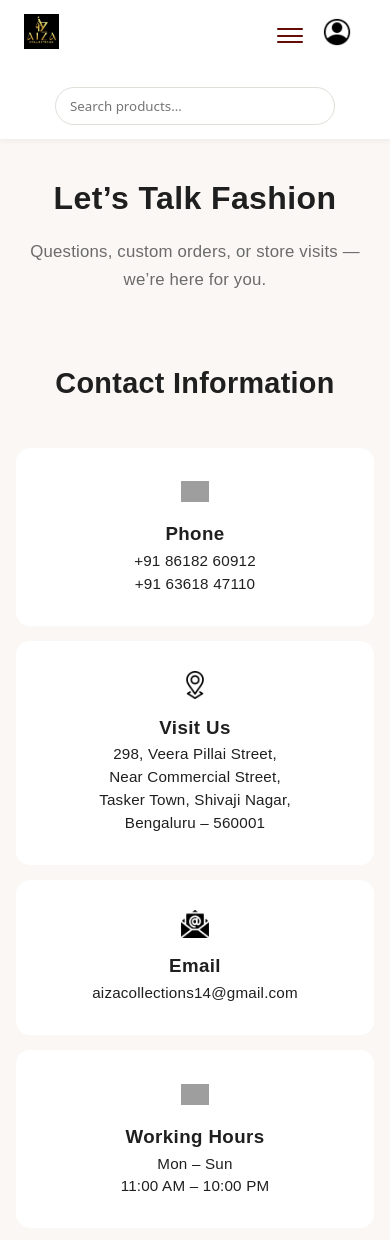
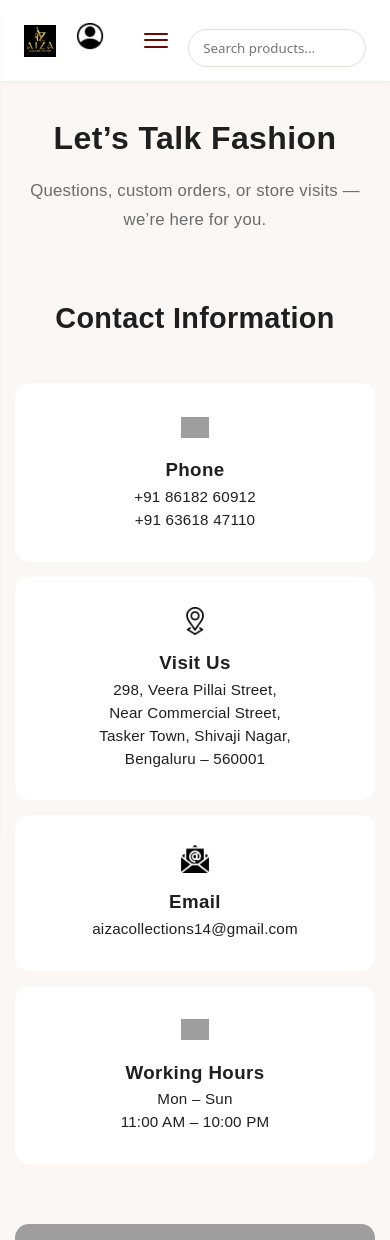
Before and after one commit to nidhi912git/Aiza-Collections-Final, a PHP site: page /aiza-collections-final/pages/contact.php in a window 390 px wide. Shown: the top 1240 px of the page. Run offline with PHP 8.4, Linux system fonts and the light colour scheme; grey boxes are pictures that could not be loaded.

Commit message:
chore: fixed horizontal overflow on mobile header and upgraded menu to filter pane

```diff
--- a/css/style.css
+++ b/css/style.css
@@ -3550,39 +3550,65 @@ body.admin-page footer {
 }
 
 @media (max-width: 991px) {
-  /* Header & Navigation */
+  /* 1. CRITICAL OVERFLOW FIXES */
+  html, body {
+    overflow-x: hidden !important;
+    width: 100%;
+    max-width: 100vw;
+    position: relative;
+    margin: 0;
+    padding: 0;
+  }
+
+  *, *::before, *::after {
+    box-sizing: border-box !important;
+  }
+
+  /* 2. Header & Navigation */
   header {
+    display: flex;
     flex-wrap: wrap;
-    padding: 0.8rem 1rem;
+    align-items: center;
+    justify-content: space-between;
+    padding: 10px 15px;
     position: sticky;
     top: 0;
+    width: 100%;
+    max-width: 100vw;
+    background: var(--card);
+    z-index: 1000;
   }
 
   header img.logo {
-    height: 35px; /* Slightly smaller logo for mobile */
+    height: 32px;
   }
 
   .shop-name {
-    display: none; /* Hide heavy text banner */
+    display: none;
   }
 
   header > a {
-    flex: 1; /* Pushes the next items to right */
+    order: 1;
+    display: flex;
+    align-items: center;
   }
 
   .account-menu {
-    margin-right: 15px;
+    order: 2;
+    margin-left: auto;
+    margin-right: 20px;
   }
 
   /* Hamburger Menu Toggle */
   .menu-toggle {
+    order: 3;
     display: flex;
     flex-direction: column;
     justify-content: space-around;
-    width: 26px;
+    width: 24px;
     height: 20px;
     cursor: pointer;
-    z-index: 2000;
+    z-index: 2001; /* Above the overlay */
   }
 
   .menu-toggle span {
@@ -3604,69 +3630,110 @@ body.admin-page footer {
     transform: translateY(-9px) rotate(-45deg);
   }
 
-  /* Slide-in Mobile Nav */
+  /* 3. Filter-Type Pane Menu (Off-Canvas) */
   .main-nav {
     display: flex !important;
     flex-direction: column;
     position: fixed;
     top: 0;
-    left: -100%; /* Hidden by default */
-    width: 280px;
+    left: 0;
+    width: 80%;
+    max-width: 300px;
     height: 100vh;
     background: var(--card);
-    box-shadow: 4px 0 15px rgba(0,0,0,0.1);
-    padding: 80px 1.5rem 2rem;
-    z-index: 1000;
-    transition: left 0.3s ease;
+    box-shadow: 2px 0 15px rgba(0,0,0,0.2);
+    padding: 80px 20px 20px;
+    z-index: 2000;
+    transform: translateX(-105%); /* Better for mobile performance than left: -100% */
+    transition: transform 0.35s cubic-bezier(0.25, 0.46, 0.45, 0.94);
+    overflow-y: auto;
   }
 
   .main-nav.active {
-    left: 0; /* Slide in */
+    transform: translateX(0); /* Slide in */
   }
 
   .main-nav a {
-    margin: 0 0 15px 0;
-    padding: 12px 15px;
-    font-size: 1.1rem;
+    margin: 0;
+    padding: 15px 10px;
+    font-size: 1.15rem;
+    font-weight: 500;
+    color: var(--text);
     border-bottom: 1px solid var(--border);
     display: block;
     width: 100%;
   }
 
+  .main-nav a:hover {
+    color: var(--primary);
+    background: rgba(0,0,0,0.02);
+  }
+
   .main-nav a:last-child {
     border-bottom: none;
+  }
+
+  /* Menu Overlay Backdrop */
+  body::after {
+    content: '';
+    position: fixed;
+    top: 0;
+    left: 0;
+    width: 100vw;
+    height: 100vh;
+    background: rgba(0, 0, 0, 0.5);
+    z-index: 1999;
+    opacity: 0;
+    visibility: hidden;
+    transition: opacity 0.3s ease;
+    pointer-events: none;
+  }
+  body.menu-open {
+    overflow: hidden !important; /* Stop body scrolling when menu open */
+  }
+  body.menu-open::after {
+    opacity: 1;
+    visibility: visible;
+    pointer-events: auto;
   }
 
   /* Search Bar */
   .header-search {
     order: 4;
     width: 100%;
-    margin-top: 10px;
-  }
-
-  /* Layout Spacing Fixes (Remove excessive white space) */
+    margin-top: 15px;
+  }
+
+  .header-search input {
+    width: 100%;
+  }
+
+  /* 4. Layout Spacing Fixes */
   section {
-    padding: 2rem 1rem !important;
+    padding: 30px 15px !important;
+    width: 100%;
+    max-width: 100vw;
   }
 
   #home-page .hero {
     min-height: auto;
-    padding: 3rem 1rem !important;
+    padding: 40px 15px !important;
   }
 
   #home-page h1 {
-    font-size: 1.8rem;
+    font-size: 1.6rem;
   }
 
   .grid, .grid-3, .grid-4, .contact-cards, .flip-grid, .faq-grid {
     grid-template-columns: 1fr;
-    gap: 15px; /* Tighter grid gaps on mobile */
+    gap: 15px;
+    width: 100%;
   }
 
   /* Buttons & Inputs */
   button, .btn {
-    max-width: 100%; /* Prevent buttons from breaking container */
-    white-space: normal; /* Allow text to wrap if it's too long */
+    max-width: 100%;
+    white-space: normal;
     height: auto;
     word-wrap: break-word;
   }
--- a/js/script.js
+++ b/js/script.js
@@ -210,13 +210,25 @@ if (mobileMenu && mainNav) {
         e.stopPropagation();
         mobileMenu.classList.toggle("active");
         mainNav.classList.toggle("active");
+        document.body.classList.toggle("menu-open");
     });
 
     document.addEventListener("click", function(e) {
         if (!mainNav.contains(e.target) && !mobileMenu.contains(e.target)) {
             mobileMenu.classList.remove("active");
             mainNav.classList.remove("active");
+            document.body.classList.remove("menu-open");
         }
+    });
+
+    // Close menu when clicking on a link
+    const navLinks = mainNav.querySelectorAll("a");
+    navLinks.forEach(link => {
+        link.addEventListener("click", () => {
+            mobileMenu.classList.remove("active");
+            mainNav.classList.remove("active");
+            document.body.classList.remove("menu-open");
+        });
     });
 }
 
```
Also changed, not shown: other parts of css/style.css (+38 -32 lines).
